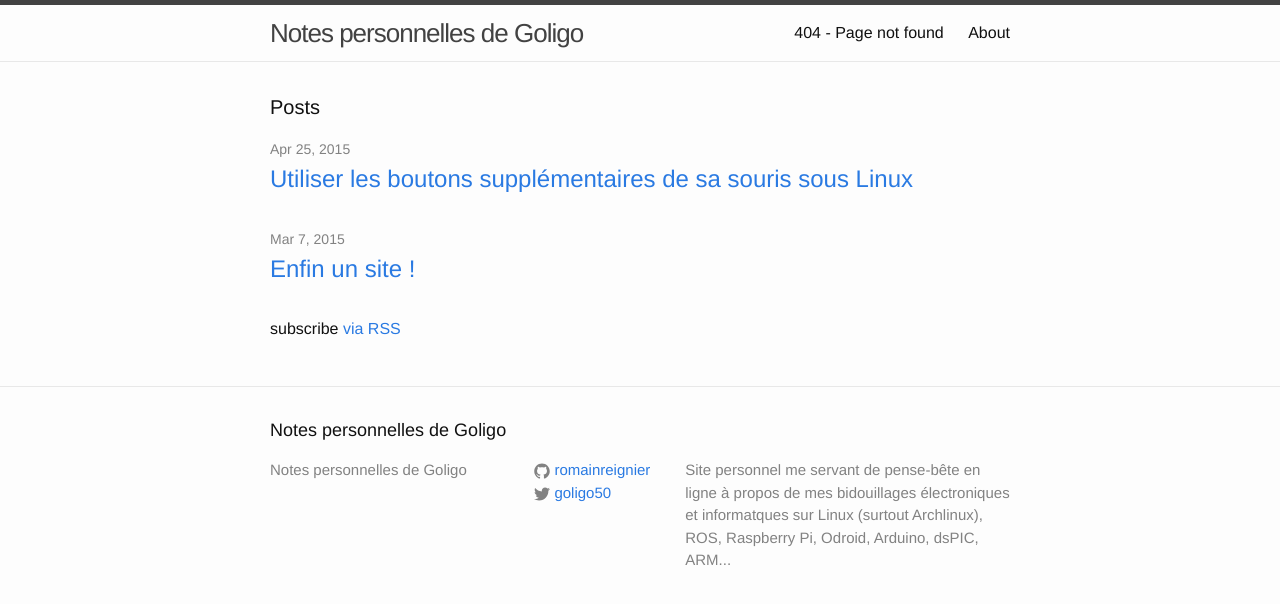
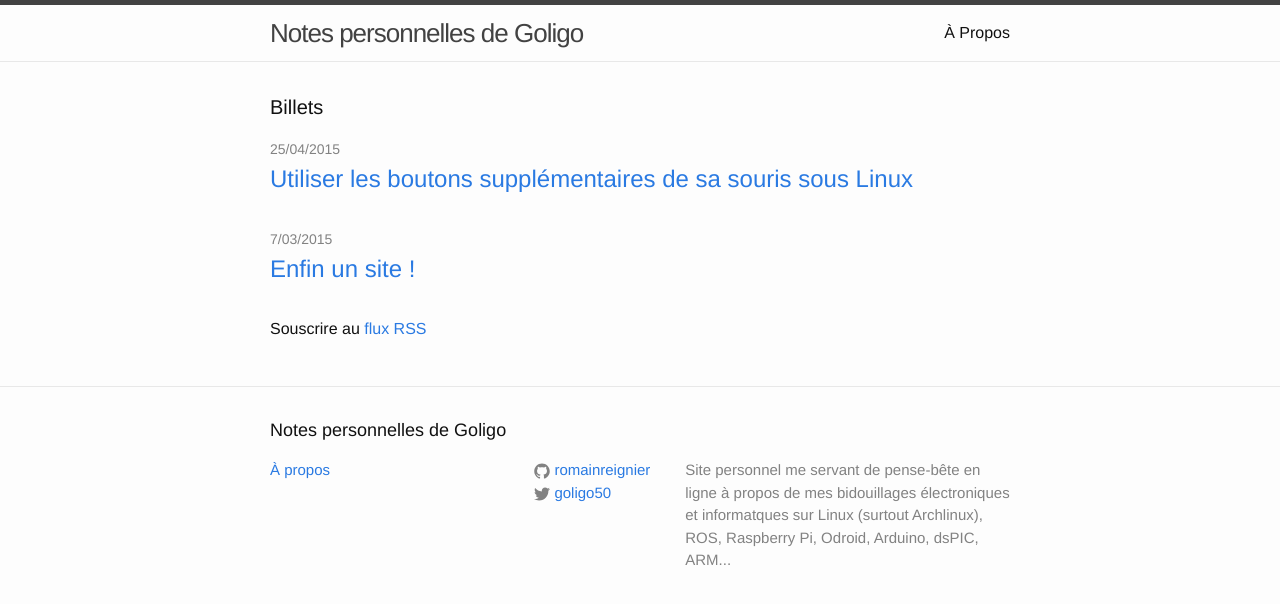
Before and after one commit to romainreignier/romainreignier.github.io, a Jekyll site: the page built from index.html, in a window 1280 px wide. Shown: the top 604 px of the page. Built offline with Jekyll 4.4.1, drawn with Linux system fonts in a browser that asks for light colours.

Commit message:
Traduction et modifications interface

```diff
--- a/404.md
+++ b/404.md
@@ -1,6 +1,7 @@
 ---
 layout: page
-title: 404 - Page not found
+title: 404 - Page introuvable
+permalink: /404.html
 ---
 
 Désolé, la page n'existe pas.
--- a/_config.yml
+++ b/_config.yml
@@ -1,6 +1,6 @@
 # Site settings
 title: Notes personnelles de Goligo
-#email: rom.reignier@gmail.com
+#email:
 description: > # this means to ignore newlines until "baseurl:"
     Site personnel me servant de pense-bête en ligne à propos de mes bidouillages électroniques et informatques sur Linux (surtout Archlinux), ROS, Raspberry Pi, Odroid, Arduino, dsPIC, ARM...
 baseurl: "" # the subpath of your site, e.g. /blog/
--- a/_includes/footer.html
+++ b/_includes/footer.html
@@ -7,8 +7,9 @@
     <div class="footer-col-wrapper">
       <div class="footer-col  footer-col-1">
         <ul class="contact-list">
-          <li>{{ site.title }}</li>
-          <li><a href="mailto:{{ site.email }}">{{ site.email }}</a></li>
+          <!--li>{{ site.title }}</li-->
+          <!--li><a href="mailto:{{ site.email }}">{{ site.email }}</a></li-->
+          <li><a href="/about">À propos</a></li>
         </ul>
       </div>
 
--- a/_includes/header.html
+++ b/_includes/header.html
@@ -14,11 +14,12 @@
       </a>
 
       <div class="trigger">
-        {% for page in site.pages %}
+        <!--{% for page in site.pages %}
           {% if page.title %}
           <a class="page-link" href="{{ page.url | prepend: site.baseurl }}">{{ page.title }}</a>
           {% endif %}
-        {% endfor %}
+        {% endfor %}-->
+        <a class="page-link" href="/about">À Propos</a>
       </div>
     </nav>
 
--- a/_layouts/post.html
+++ b/_layouts/post.html
@@ -5,7 +5,7 @@ layout: default
 
   <header class="post-header">
     <h1 class="post-title">{{ page.title }}</h1>
-    <p class="post-meta">{{ page.date | date: "%b %-d, %Y" }}{% if page.author %} • {{ page.author }}{% endif %}{% if page.meta %} • {{ page.meta }}{% endif %}</p>
+    <p class="post-meta">{{ page.date | date: "%e/%m/%Y" }}{% if page.author %} • {{ page.author }}{% endif %}{% if page.meta %} • {{ page.meta }}{% endif %}</p>
   </header>
 
   <article class="post-content">
--- a/index.html
+++ b/index.html
@@ -4,12 +4,12 @@ layout: default
 
 <div class="home">
 
-  <h1 class="page-heading">Posts</h1>
+  <h1 class="page-heading">Billets</h1>
 
   <ul class="post-list">
     {% for post in site.posts %}
       <li>
-        <span class="post-meta">{{ post.date | date: "%b %-d, %Y" }}</span>
+        <span class="post-meta">{{ post.date | date: "%e/%m/%Y" }}</span>
 
         <h2>
           <a class="post-link" href="{{ post.url | prepend: site.baseurl }}">{{ post.title }}</a>
@@ -18,6 +18,6 @@ layout: default
     {% endfor %}
   </ul>
 
-  <p class="rss-subscribe">subscribe <a href="{{ "/feed.xml" | prepend: site.baseurl }}">via RSS</a></p>
+  <p class="rss-subscribe">Souscrire au <a href="{{ "/feed.xml" | prepend: site.baseurl }}">flux RSS</a></p>
 
 </div>
```
